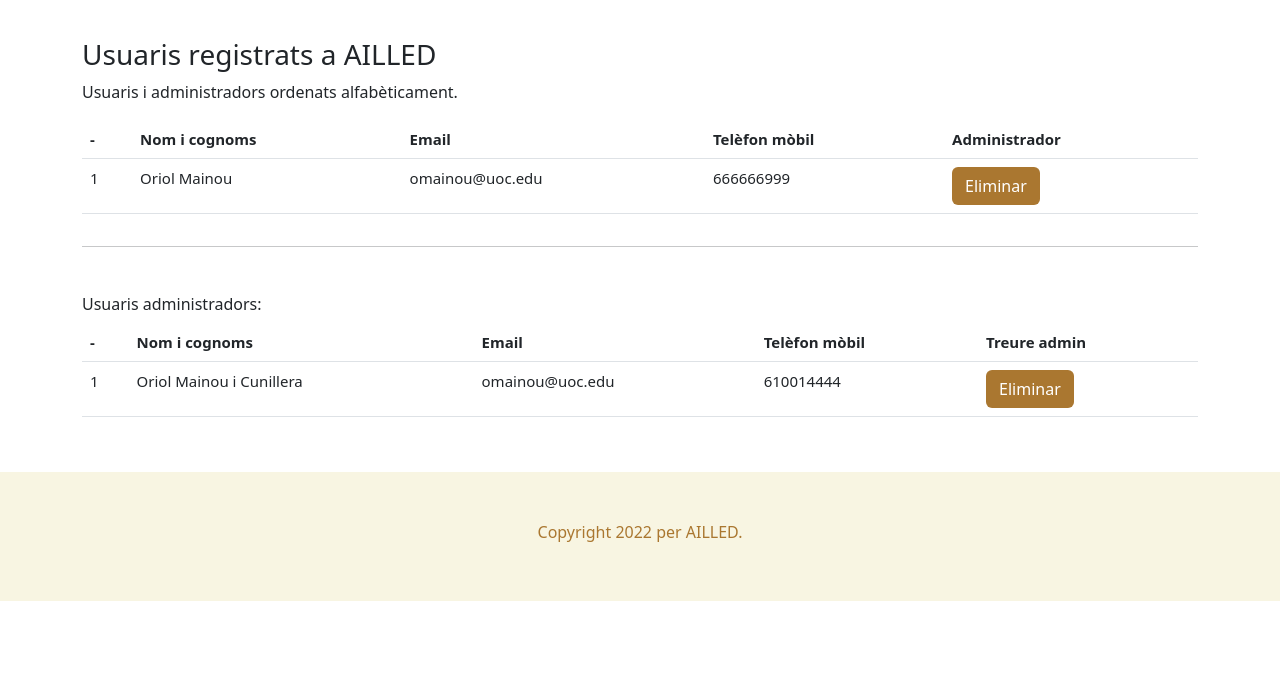
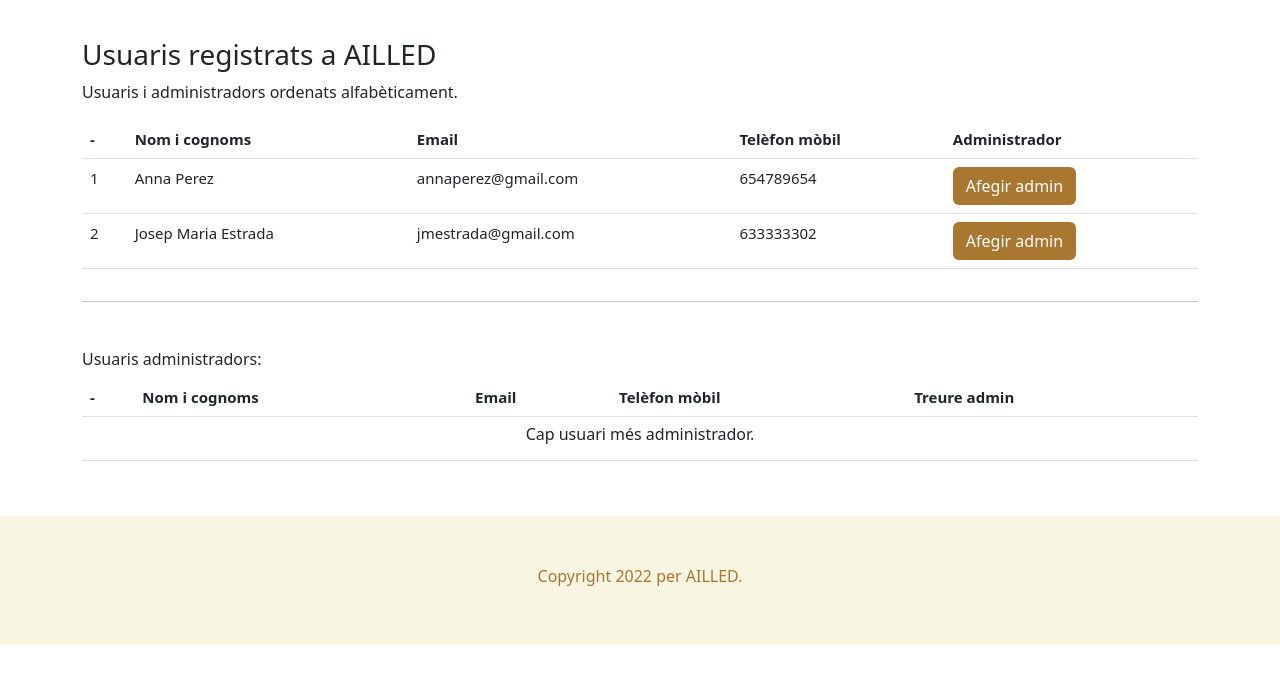
Before and after one commit to omainou/treball_final, a PHP site: page /admin_usuaris_registrats.php in a window 1280 px wide. Shown: the part 61-745 px from the top of the page. Run offline with PHP 8.4, Linux system fonts and the light colour scheme; a user stored in the database is signed in; data comes from the database, SQL or seed files in the repository.

Commit message:
Pàgina dels usuaris registrats i correcció errors

```diff
--- a/admin_usuaris_registrats.php
+++ b/admin_usuaris_registrats.php
@@ -19,9 +19,40 @@
   <main>
     <section id="contingut_pagina">
       <div class="container">
+        <?php
+        if (isset($_SESSION["id_usuari_sessio"])) {
+          $sessio = $_SESSION["id_usuari_sessio"];
+          $sql_admin = "SELECT * FROM usuari WHERE es_admin > 0 AND id = '$sessio'";
+          $resultat_admin = $connexio->query($sql_admin);
+
+          if ($resultat_admin->num_rows > 0) {
+            ?>
             <h3>Usuaris registrats a AILLED</h3>
+            <p>Usuaris i administradors ordenats alfabèticament.</p>
 
-        <p>Usuaris i administradors ordenats alfabèticament.</p>
+            <?php
+            if (isset($_POST["eliminar_admin"])) {
+              $id_eliminar_admin = $_POST["id_eliminar_admin"];
+              $nom_eliminar_admin = strtoupper($_POST["nom_eliminar_admin"]);
+
+              $sql_update_admin = "UPDATE usuari SET es_admin = 0 WHERE id = " . $id_eliminar_admin;
+              $resultat_update_admin = $connexio_PDO->prepare($sql_update_admin);
+              $resultat_update_admin->execute();
+
+              echo "<div class='alert alert-success' role='alert'>S'ha eliminat a " . $nom_eliminar_admin . " com administrador.</div>";
+            }
+
+            if (isset($_POST["afegir_admin"])) {
+              $id_afegir_admin = $_POST["id_afegir_admin"];
+              $nom_afegir_admin = strtoupper($_POST["nom_afegir_admin"]);
+
+              $sql_update_admin = "UPDATE usuari SET es_admin = 1 WHERE id = " . $id_afegir_admin;
+              $resultat_update_admin = $connexio_PDO->prepare($sql_update_admin);
+              $resultat_update_admin->execute();
+
+              echo "<div class='alert alert-success' role='alert'>Has afegit a " . $nom_afegir_admin . " com administrador.</div>";
+            }
+            ?>
 
             <div class="row" id="usuaris_registrats_ailled">
               <div class="table-responsive">
@@ -36,18 +67,41 @@
                     </tr>
                   </thead>
                   <tbody>
-                <tr>
-                  <td>1</td>
-                  <td>Oriol Mainou</td>
-                  <td>omainou@uoc.edu</td>
-                  <td>666666999</td>
-                  <td>
-                    <form action="#" method="post">
-                      <input type="submit" name="eliminar" value="Eliminar" class="btn boto_marro">
-                    </form>
-                  </td>
-                </tr>
+                    <?php
+                    $sql = "SELECT * FROM usuari WHERE es_admin = 0 ORDER BY nom ASC";
+                    $result = $connexio->query($sql);
 
+                    if ($result->num_rows > 0) {
+                      $contador = 1;
+
+                      while ($row = $result->fetch_assoc()) {
+                        echo "<tr>";
+                          echo "<td>" . $contador . "</td>";
+                          $contador++;
+
+                          echo "<td>" . $row["nom"] . "</td>";
+
+                          echo "<td>" . $row["email"] . "</td>";
+
+                          echo "<td>" . $row["telefon"] . "</td>";
+
+                          echo "<td>";
+                            echo "<form method='post' action='admin_usuaris_registrats.php'>";
+                              echo "<input type='hidden' class='form-control' name='id_afegir_admin' value='" . $row['id'] . "'>";
+                              echo "<input type='hidden' class='form-control' name='nom_afegir_admin' value='" . $row['nom'] . "'>";
+                              echo "<input type='submit' class='btn boto_marro' value='Afegir admin' name='afegir_admin'>";
+                            echo "</form>";
+                          echo "</td>";
+
+                        echo "</tr>";
+                      }
+
+                    } else {
+                      echo "<tr>";
+                        echo "<td colspan='4'><h6 class='text-center'>Cap usuari més registrat.</h6></td>";
+                      echo "</tr>";
+                    }
+                    ?>
                   </tbody>
                 </table>
               </div>
@@ -70,23 +124,58 @@
                     </tr>
                   </thead>
                   <tbody>
-                <tr>
-                  <td>1</td>
-                  <td>Oriol Mainou i Cunillera</td>
-                  <td>omainou@uoc.edu</td>
-                  <td>610014444</td>
-                  <td>
-                    <form action="#" method="post">
-                      <input type="submit" name="eliminar" value="Eliminar" class="btn boto_marro">
-                    </form>
-                  </td>
-                </tr>
+                    <?php
+                    $sql = "SELECT * FROM usuari WHERE es_admin = 1 AND id != " . $_SESSION['id_usuari_sessio'] . " ORDER BY nom ASC";
+                    $result = $connexio->query($sql);
 
+                    if ($result->num_rows > 0) {
+                      $contador = 1;
+
+                      while ($row = $result->fetch_assoc()) {
+                        echo "<tr>";
+                          echo "<td>" . $contador . "</td>";
+                          $contador++;
+
+                          echo "<td>" . $row["nom"] . "</td>";
+
+                          echo "<td>" . $row["email"] . "</td>";
+
+                          echo "<td>" . $row["telefon"] . "</td>";
+
+                          echo "<td>";
+                            echo "<form method='post' action='admin_usuaris_registrats.php'>";
+                              echo "<input type='hidden' class='form-control' name='id_eliminar_admin' value='" . $row['id'] . "'>";
+                              echo "<input type='hidden' class='form-control' name='nom_eliminar_admin' value='" . $row['nom'] . "'>";
+                              echo "<input type='submit' class='btn btn-danger' value='Treure admin' name='eliminar_admin'>";
+                            echo "</form>";
+                          echo "</td>";
+                        echo "</tr>";
+                      }
+
+                    } else {
+                      echo "<tr>";
+                        echo "<td colspan='5'><h6 class='text-center'>Cap usuari més administrador.</h6></td>";
+                      echo "</tr>";
+                    }
+                    ?>
                   </tbody>
                 </table>
               </div>
             </div>
+            <?php
 
+          } else {
+            ?>
+            <h2>No té permisos per visualitzar la pàgina</h2>
+            <p>Torna a la pàgina principal.</p>
+            <a class="boto_marro btn" href="index.php">Pàgina inicial</a>
+            <?php
+          }
+
+        } else {
+          no_ha_iniciat_sessio();
+        }
+        ?>
       </div>
     </section>
 
--- a/iniciar_sessio_usuari.php
+++ b/iniciar_sessio_usuari.php
@@ -81,8 +81,6 @@
           }
         ?>
 
-
-
       </div>
     </section>
 
@@ -90,8 +88,8 @@
 
   <footer>
     <?php
-    include "codi_repetit/peu_pagina.php";
-    footer();
+      include "codi_repetit/peu_pagina.php";
+      footer();
     ?>
   </footer>
 
--- a/meves_activitats.php
+++ b/meves_activitats.php
@@ -91,7 +91,7 @@
 
           <hr>
 
-          <h3>Activitats ja realitzades</h3>
+          <h3>Activitats creades ja realitzades</h3>
 
           <div class="row" id="caselles_activitats">
             <?php
@@ -141,7 +141,7 @@
             } else {
               ?>
               <div class="alert alert-danger" role="alert">
-                <h4 class="alert-heading">Cap activitat realitzada fins a l'actualitat.</h4>
+                <h4 class="alert-heading">Cap activitat creada fins a l'actualitat.</h4>
               </div>
               <?php
             }
```
Also changed, not shown: admin_newsletter.php (+12 -5 lines), admin_vehicles_transport.php (+12 -2 lines). Lines whose indentation alone changed are shown as unchanged.
